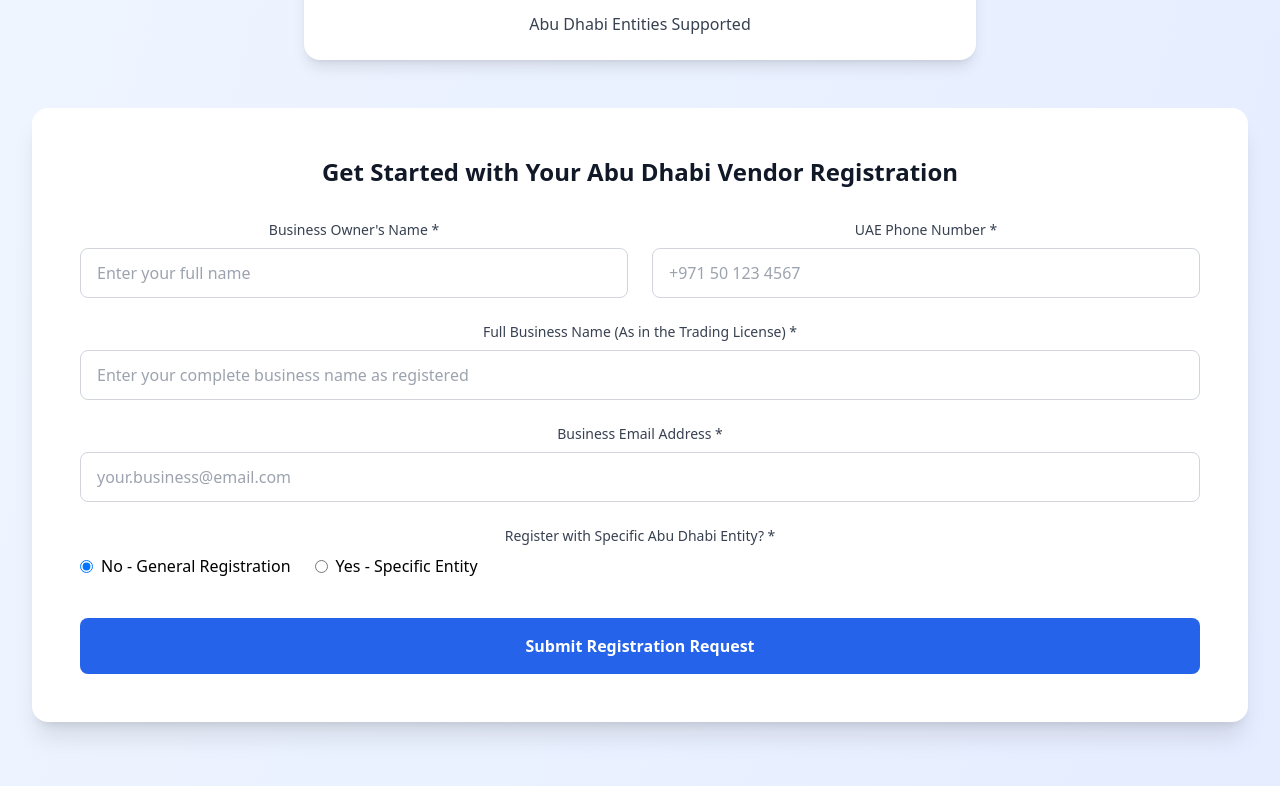
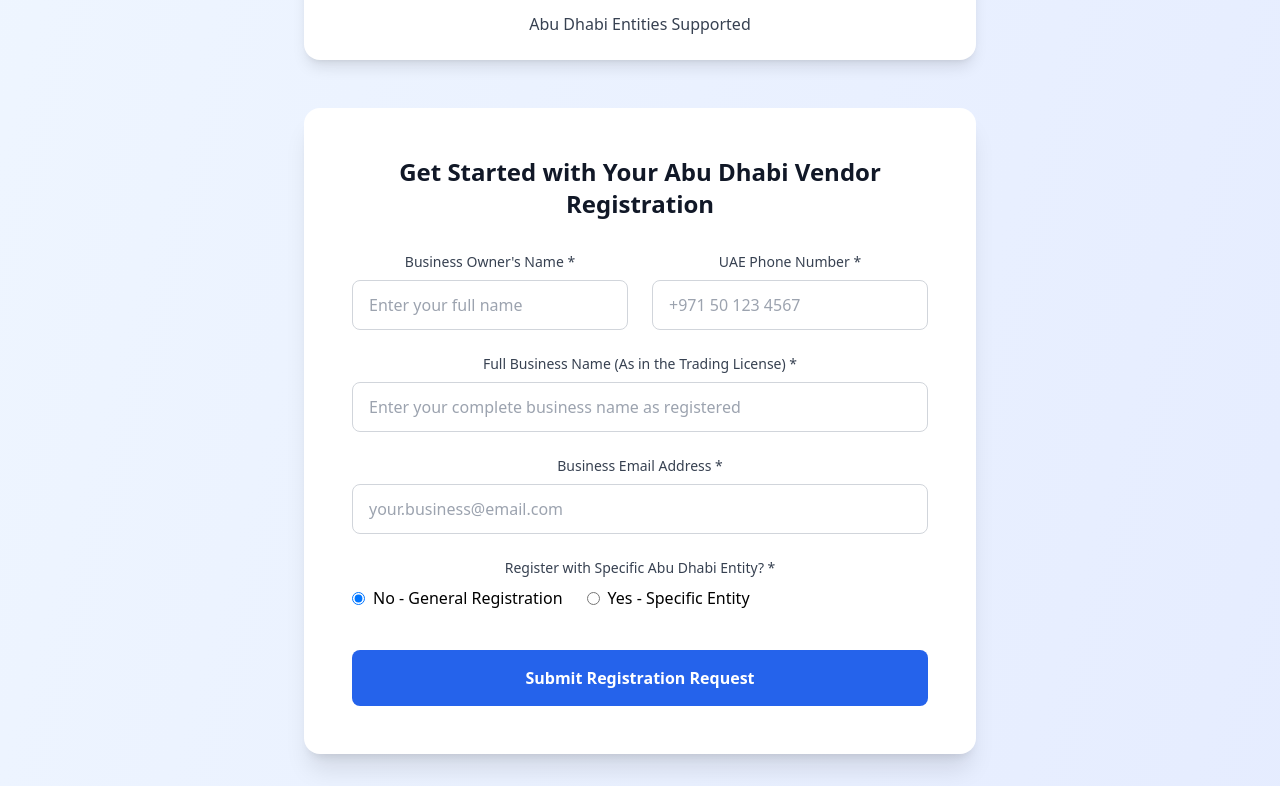
Before and after one commit to AbuJihad8847/govender-app, a React (Vite) app: page / in a window 1280 px wide. Shown: the part 474-1260 px from the top of the page. Built offline with nearby package versions, Linux system fonts and the light colour scheme.

Commit message:
Final cleanup: Fix Firebase config, adjust layout width, remove debug logs

```diff
--- a/src/pages/Home.jsx
+++ b/src/pages/Home.jsx
@@ -64,6 +64,7 @@ export default function Home() {
                 status: "new"
             });
             console.log("Document added successfully");
+
 
             setIsSubmitted(true);
             setFormData({
@@ -361,12 +362,12 @@ export default function Home() {
                         </div>
                     </div>
 
-                    <div className="bg-white rounded-2xl shadow-xl p-8 md:p-12 w-full mx-auto">
+                    <div className="bg-white rounded-2xl shadow-xl p-8 md:p-12 max-w-2xl w-full mx-auto">
                         <h2 className="text-2xl font-bold text-gray-900 mb-8">{t.formTitle}</h2>
                         {error && <p className="text-red-500 mb-4">{error}</p>}
 
                         {isSubmitted ? (
-                            <div className="text-center py-12">
+                            <div className="text-center py-12 border-2 border-green-300 bg-green-50 rounded-lg">
                                 <div className="w-20 h-20 bg-green-100 rounded-full flex items-center justify-center mx-auto mb-6">
                                     <svg className="w-10 h-10 text-green-600" fill="none" stroke="currentColor" viewBox="0 0 24 24">
                                         <path strokeLinecap="round" strokeLinejoin="round" strokeWidth={2} d="M5 13l4 4L19 7" />
@@ -798,7 +799,6 @@ export default function Home() {
                             <p className="text-gray-400">
                                 {t.footerTagline}
                             </p>
-                            <p className="text-gray-600 text-xs mt-4">v1.1</p>
                         </div>
                         <div>
                             <h4 className="text-lg font-semibold mb-4">{t.contactTitle}</h4>
```
Also changed, not shown: firebase.json.
